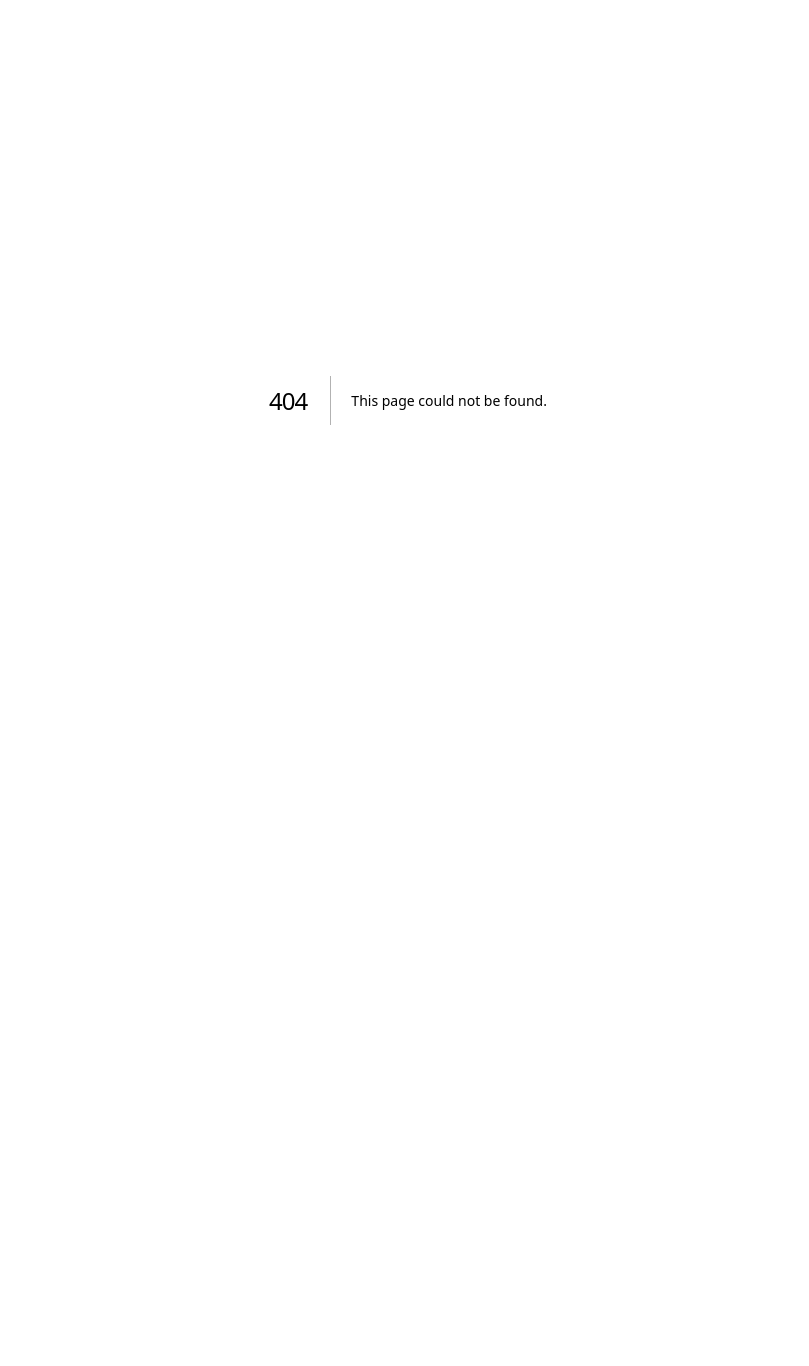
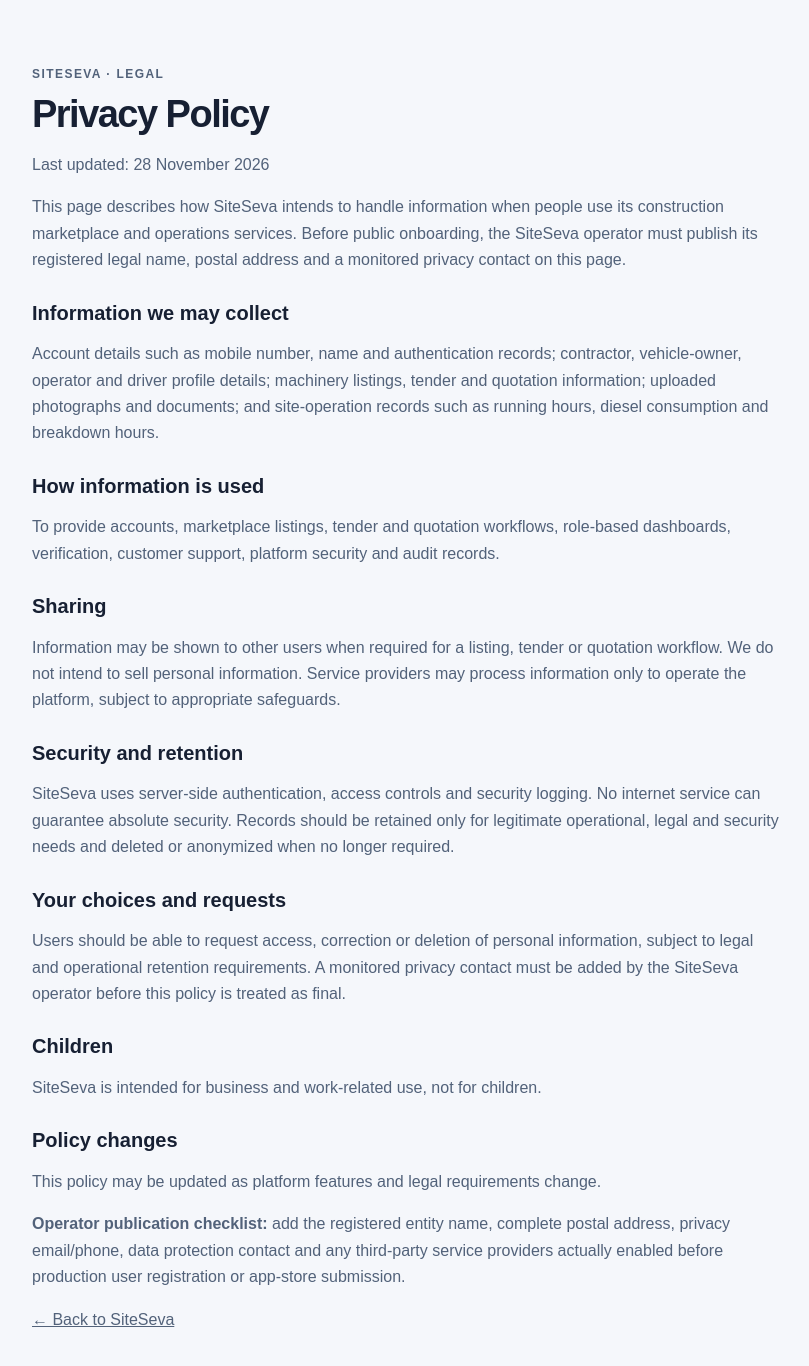
Before and after one commit to kalawatienterprises22/siteseva-platform, a Next.js app: page /privacy in a window 1280 px wide. Before the commit this address had no page. Shown: the top 1366 px of the page, without its empty margins (232-1041 px from the left). Before the commit the page ends 800 px from the top, so only its background shows below. Built offline with nearby package versions, Linux system fonts and the light colour scheme.

Commit message:
Add SiteSeva privacy policy draft

```diff
--- /dev/null
+++ b/src/app/privacy/page.tsx
@@ -0,0 +1,30 @@
+import Link from "next/link";
+
+export const metadata = { title: "Privacy Policy | SiteSeva", robots: { index: false, follow: false } };
+
+export default function PrivacyPage() {
+  return (
+    <main className="legal">
+      <div className="eyebrow">SiteSeva · Legal</div>
+      <h1>Privacy Policy</h1>
+      <p>Last updated: 28 November 2026</p>
+      <p>This page describes how SiteSeva intends to handle information when people use its construction marketplace and operations services. Before public onboarding, the SiteSeva operator must publish its registered legal name, postal address and a monitored privacy contact on this page.</p>
+      <h2>Information we may collect</h2>
+      <p>Account details such as mobile number, name and authentication records; contractor, vehicle-owner, operator and driver profile details; machinery listings, tender and quotation information; uploaded photographs and documents; and site-operation records such as running hours, diesel consumption and breakdown hours.</p>
+      <h2>How information is used</h2>
+      <p>To provide accounts, marketplace listings, tender and quotation workflows, role-based dashboards, verification, customer support, platform security and audit records.</p>
+      <h2>Sharing</h2>
+      <p>Information may be shown to other users when required for a listing, tender or quotation workflow. We do not intend to sell personal information. Service providers may process information only to operate the platform, subject to appropriate safeguards.</p>
+      <h2>Security and retention</h2>
+      <p>SiteSeva uses server-side authentication, access controls and security logging. No internet service can guarantee absolute security. Records should be retained only for legitimate operational, legal and security needs and deleted or anonymized when no longer required.</p>
+      <h2>Your choices and requests</h2>
+      <p>Users should be able to request access, correction or deletion of personal information, subject to legal and operational retention requirements. A monitored privacy contact must be added by the SiteSeva operator before this policy is treated as final.</p>
+      <h2>Children</h2>
+      <p>SiteSeva is intended for business and work-related use, not for children.</p>
+      <h2>Policy changes</h2>
+      <p>This policy may be updated as platform features and legal requirements change.</p>
+      <p><strong>Operator publication checklist:</strong> add the registered entity name, complete postal address, privacy email/phone, data protection contact and any third-party service providers actually enabled before production user registration or app-store submission.</p>
+      <p><Link href="/">← Back to SiteSeva</Link></p>
+    </main>
+  );
+}
```
